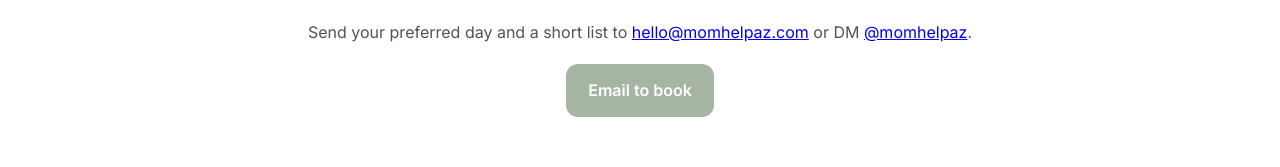
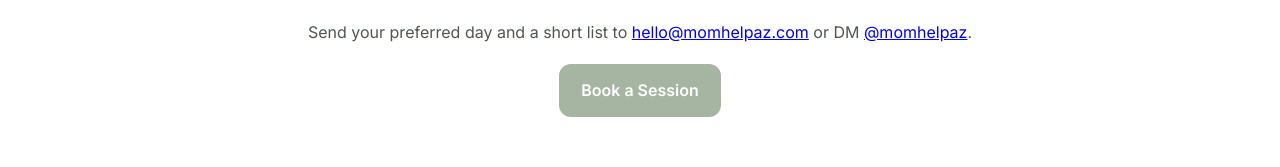
Before and after one commit to MomHelp/momhelpaz, a plain HTML site: page index.html in a window 1280 px wide. Shown: the part 2552-2719 px from the top of the page. Drawn offline with nearby package versions, Linux system fonts and the light colour scheme.

Commit message:
Update index.html

```diff
--- a/index.html
+++ b/index.html
@@ -156,7 +156,7 @@
     <div class="container contact-inner">
       <h2>Ready for a calmer week?</h2>
       <p>Send your preferred day and a short list to <a href="mailto:hello@momhelpaz.com">hello@momhelpaz.com</a> or DM <a href="https://instagram.com/momhelpaz">@momhelpaz</a>.</p>
-      <a class="button large" href="mailto:hello@momhelpaz.com">Email to book</a>
+<a class="button large" href="https://forms.gle/https://docs.google.com/forms/d/e/1FAIpQLSd445efIM_9tX9OMqj-g0OZWk6_HCiS2wSM2R_E_g8qTp9bMA/viewform?usp=dialog" target="_blank">Book a Session</a>
     </div>
   </section>
 </main>
```
